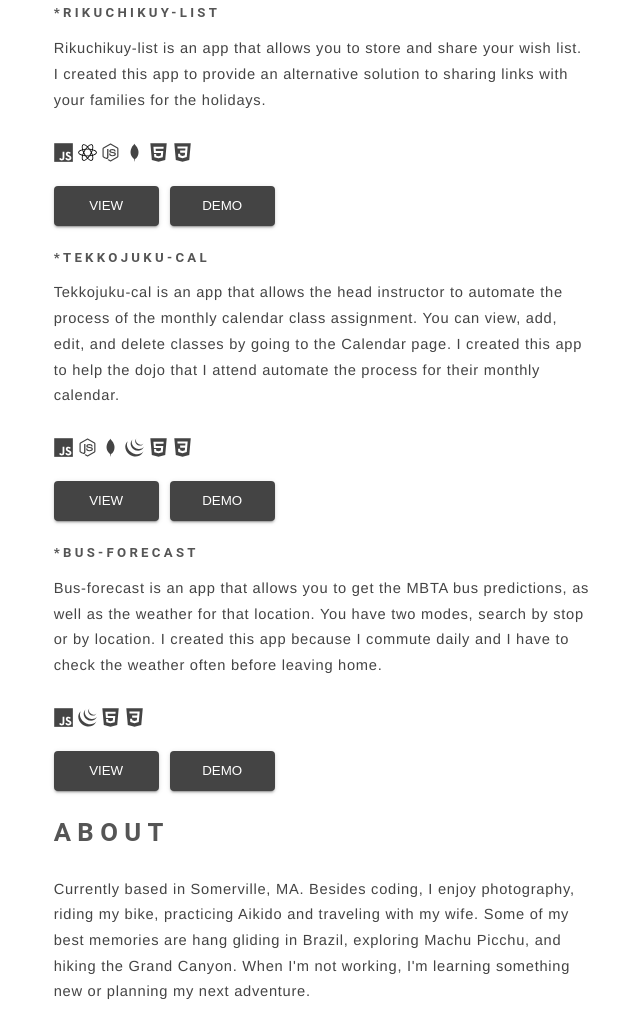
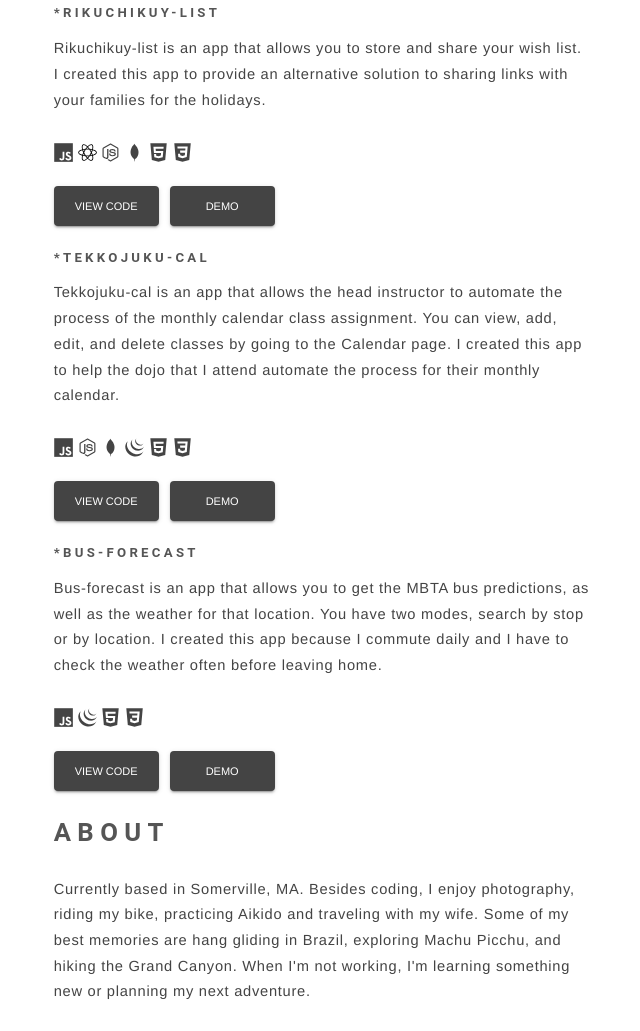
Before and after one commit to vcordero07/vc, a plain HTML site: page index.html in a window 1280 px wide. Shown: the part 534-1565 px from the top of the page, without its empty margins (318-958 px from the left). Drawn offline with Linux system fonts and the light colour scheme.

Commit message:
wip-fixed button links

```diff
--- a/index.css
+++ b/index.css
@@ -185,8 +185,13 @@ h5 {
   background-color: #444;
   text-transform: uppercase;
   user-select: none;
-  box-shadow: 0 2px 2px 0 rgba(0, 0, 0, 0.14), 0 1px 5px 0 rgba(0, 0, 0, 0.12),
-    0 3px 1px -2px rgba(0, 0, 0, 0.2);
+  text-rendering: auto;
+  letter-spacing: normal;
+  word-spacing: normal;
+  font-size: 11px;
+  text-indent: 0px;
+  font-weight: 400;
+  box-shadow: 0 2px 2px 0 rgba(0, 0, 0, 0.14), 0 1px 5px 0 rgba(0, 0, 0, 0.12), 0 3px 1px -2px rgba(0, 0, 0, 0.2);
 }
 
 @media screen and (max-width: 1680px) {
@@ -229,7 +234,9 @@ h5 {
     font-size: 10pt;
   }
 }
+
 /* //fix here */
+
 @media screen and (max-width: 480px) {
   html,
   body {
--- a/index.html
+++ b/index.html
@@ -92,10 +92,8 @@
               </svg>
             </div>
             <div class="pro-links">
-              <button type="button" class="btn-portfolio" name="view-code"><a target="_blank"
-            rel="noopener noreferrer"href="https://github.com/vcordero07/rikuchikuy-list">view code</a></buton>
-              <button type="button" class="btn-portfolio" name="link"><a target="_blank"
-            rel="noopener noreferrer"href="https://rikuchikuy-list.herokuapp.com/">demo</a></button>
+              <a class="btn-portfolio" target="_blank" rel="noopener noreferrer" href="https://github.com/vcordero07/rikuchikuy-list">view code</a>
+              <a class="btn-portfolio" target="_blank" rel="noopener noreferrer" href="https://rikuchikuy-list.herokuapp.com/">demo</a>
             </div>
           </div>
         </div>
@@ -145,10 +143,8 @@
               </svg>
             </div>
             <div class="pro-links">
-              <button type="button" class="btn-portfolio" name="view-code"><a target="_blank"
-            rel="noopener noreferrer"href="https://github.com/vcordero07/tekkojuku-cal">view code</a></buton>
-              <button type="button" class="btn-portfolio" name="link"><a target="_blank"
-            rel="noopener noreferrer"href="https://tekkojuku-cal.herokuapp.com/">demo</a></button>
+              <a class="btn-portfolio" target="_blank" rel="noopener noreferrer" href="https://github.com/vcordero07/tekkojuku-cal">view code</a>
+              <a class="btn-portfolio" target="_blank" rel="noopener noreferrer" href="https://tekkojuku-cal.herokuapp.com/">demo</a>
             </div>
           </div>
         </div>
@@ -186,10 +182,8 @@
               </svg>
             </div>
             <div class="pro-links">
-              <button type="button" class="btn-portfolio" name="view-code"><a target="_blank"
-            rel="noopener noreferrer"href="https://github.com/vcordero07/bus-forecast-dev">view code</a></buton>
-              <button type="button" class="btn-portfolio" name="link"><a target="_blank"
-            rel="noopener noreferrer"href="https://vcordero07.github.io/bus-forecast-dev/">demo</a></button>
+              <a class="btn-portfolio" target="_blank" rel="noopener noreferrer" href="https://github.com/vcordero07/bus-forecast-dev">view code</a>
+              <a class="btn-portfolio" target="_blank" rel="noopener noreferrer" href="https://vcordero07.github.io/bus-forecast-dev/">demo</a>
             </div>
           </div>
         </div>
```
